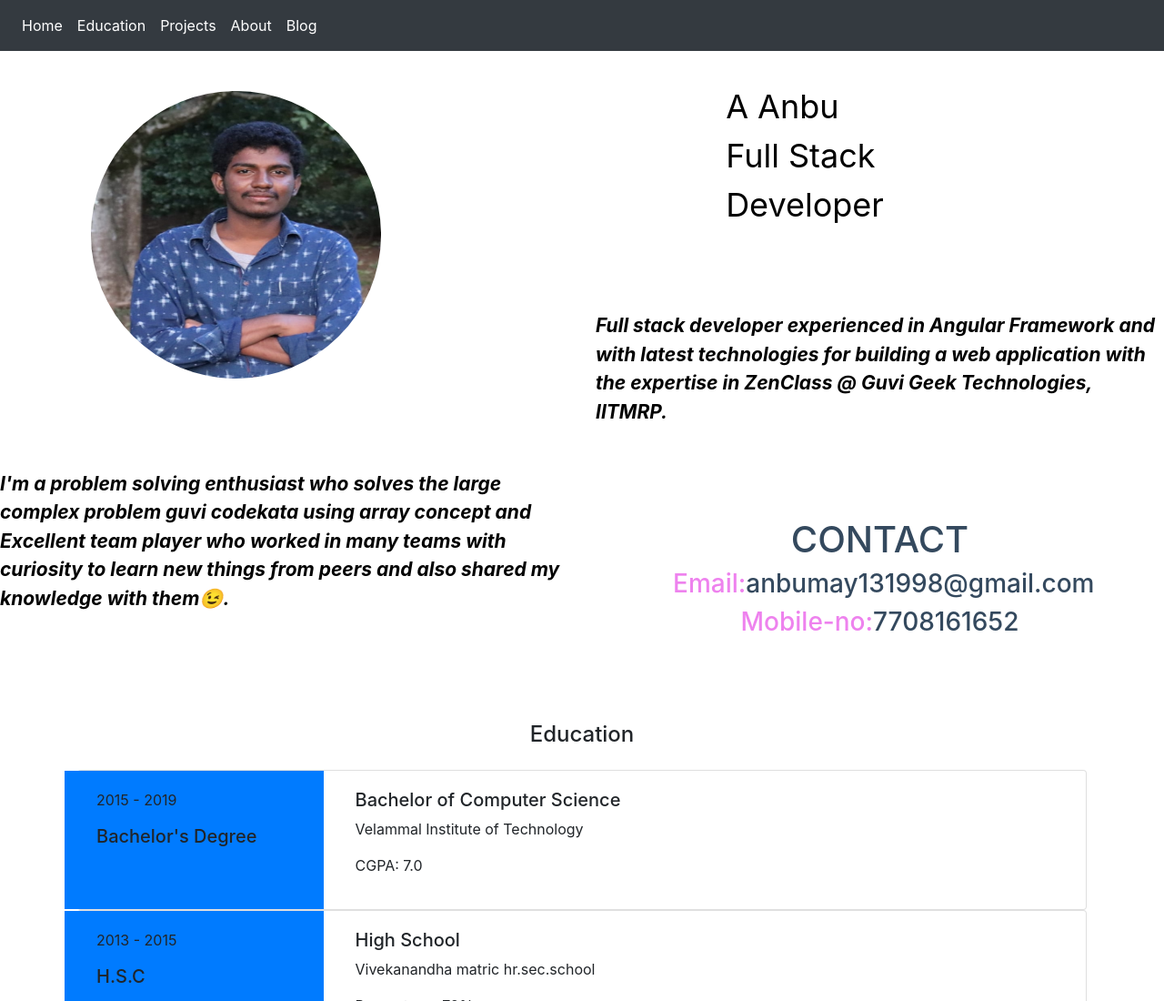
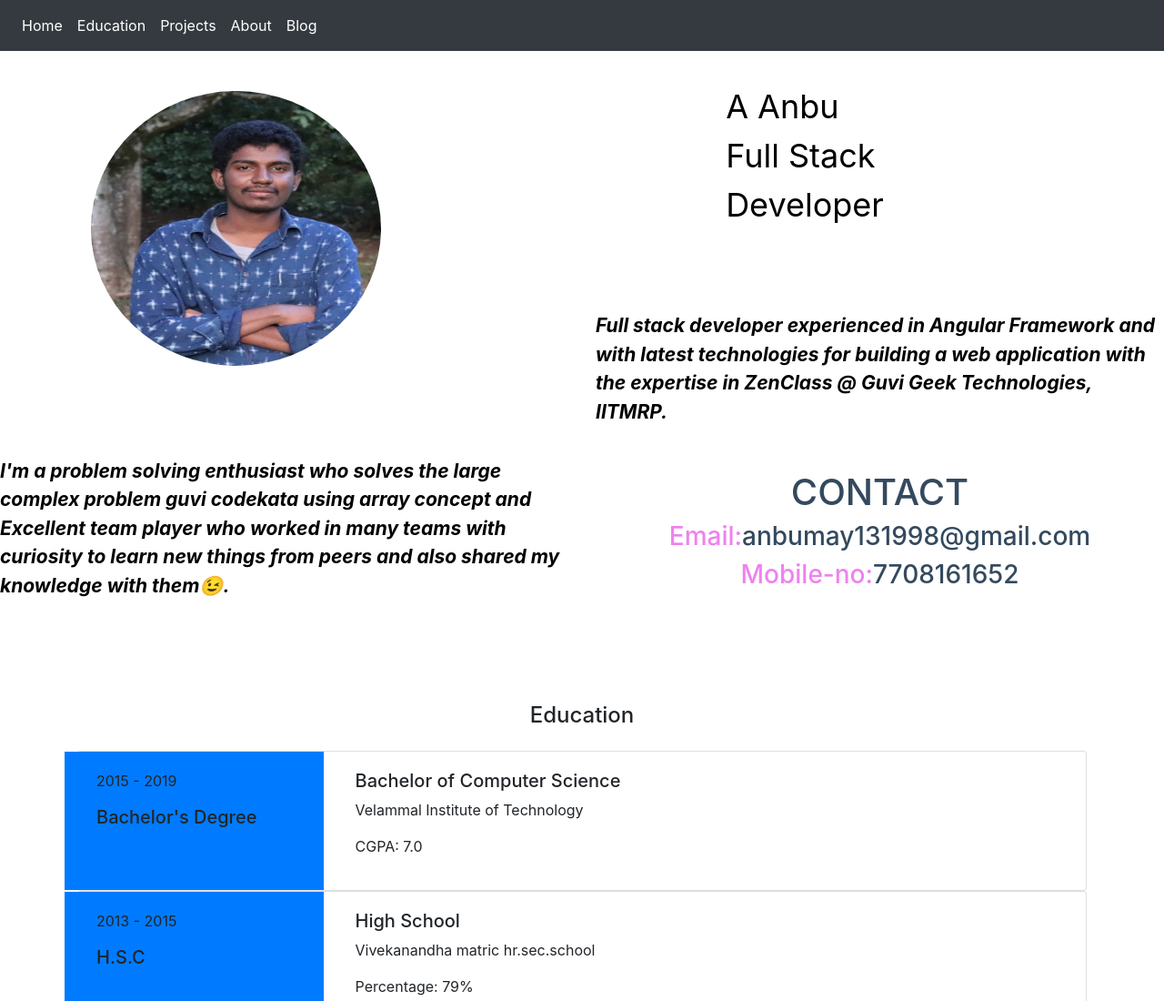
Before and after one commit to ANBU1305/ANBU1305.github.io, a plain HTML site: page index.html in a window 1280 px wide. Shown: the top 1100 px of the page at 91% size. Drawn offline with nearby package versions, Linux system fonts and the light colour scheme.

Commit message:
Update main.css

```diff
--- a/main.css
+++ b/main.css
@@ -22,7 +22,7 @@ margin: auto;
     overflow: hidden;
 }
 .contact{
-  padding:85px;
+  padding:33px;
 }
 .about{
     font-size:21px;
```
